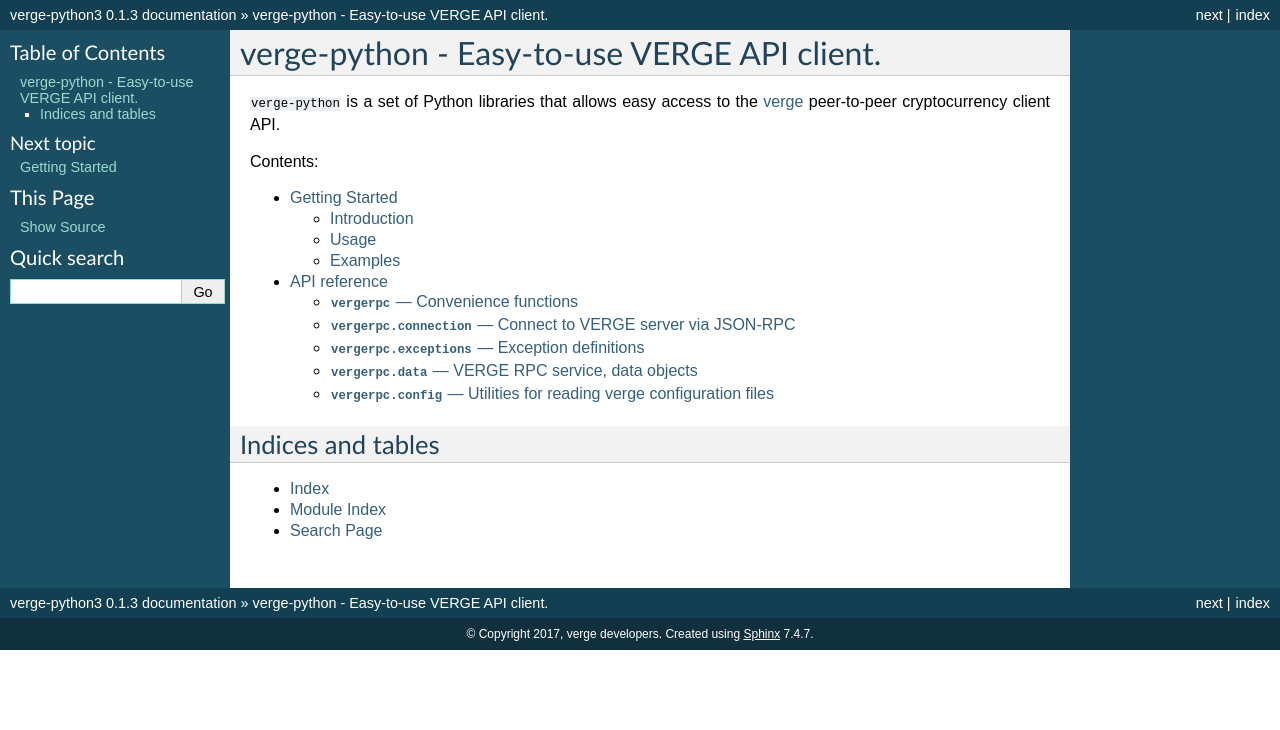
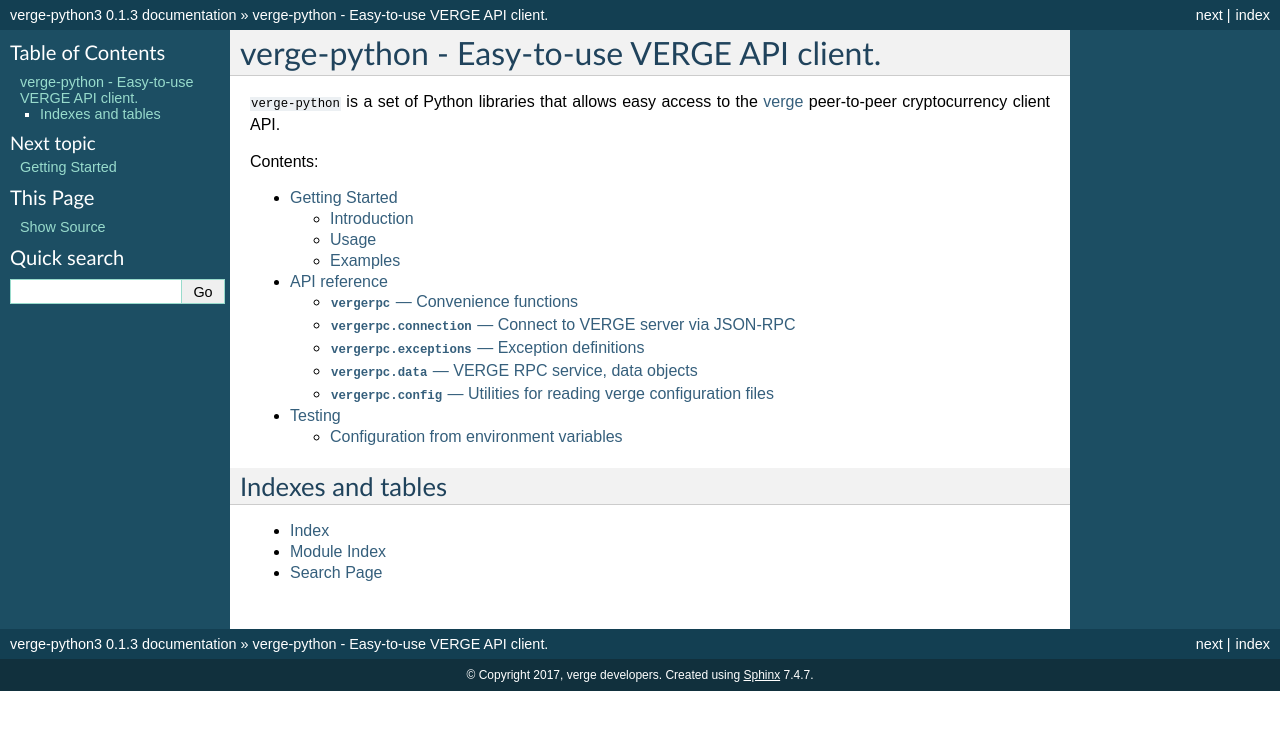
Before and after one commit to vergecurrency/verge-python3, a Sphinx documentation site: the page built from sphinx/source/index.rst, in a window 1280 px wide. Shown: the top 730 px of the page. Built offline with Sphinx 7.4.7, drawn with Linux system fonts in a browser that asks for light colours.

```diff
--- a/sphinx/source/index.rst
+++ b/sphinx/source/index.rst
@@ -12,12 +12,13 @@ Contents:
 
    gettingstarted.rst
    apireference.rst
+   testing.rst
 
-Indices and tables
+Indexes and tables
 ==================
 
 * :ref:`genindex`
 * :ref:`modindex`
 * :ref:`search`
 
-.. _verge: http://vergecurrency.com/
+.. _verge: https://vergecurrency.com/
```
Also changed, not shown: sphinx/source/testing.rst (added, +31 -0 lines), .travis.yml (added), 1 other file.
